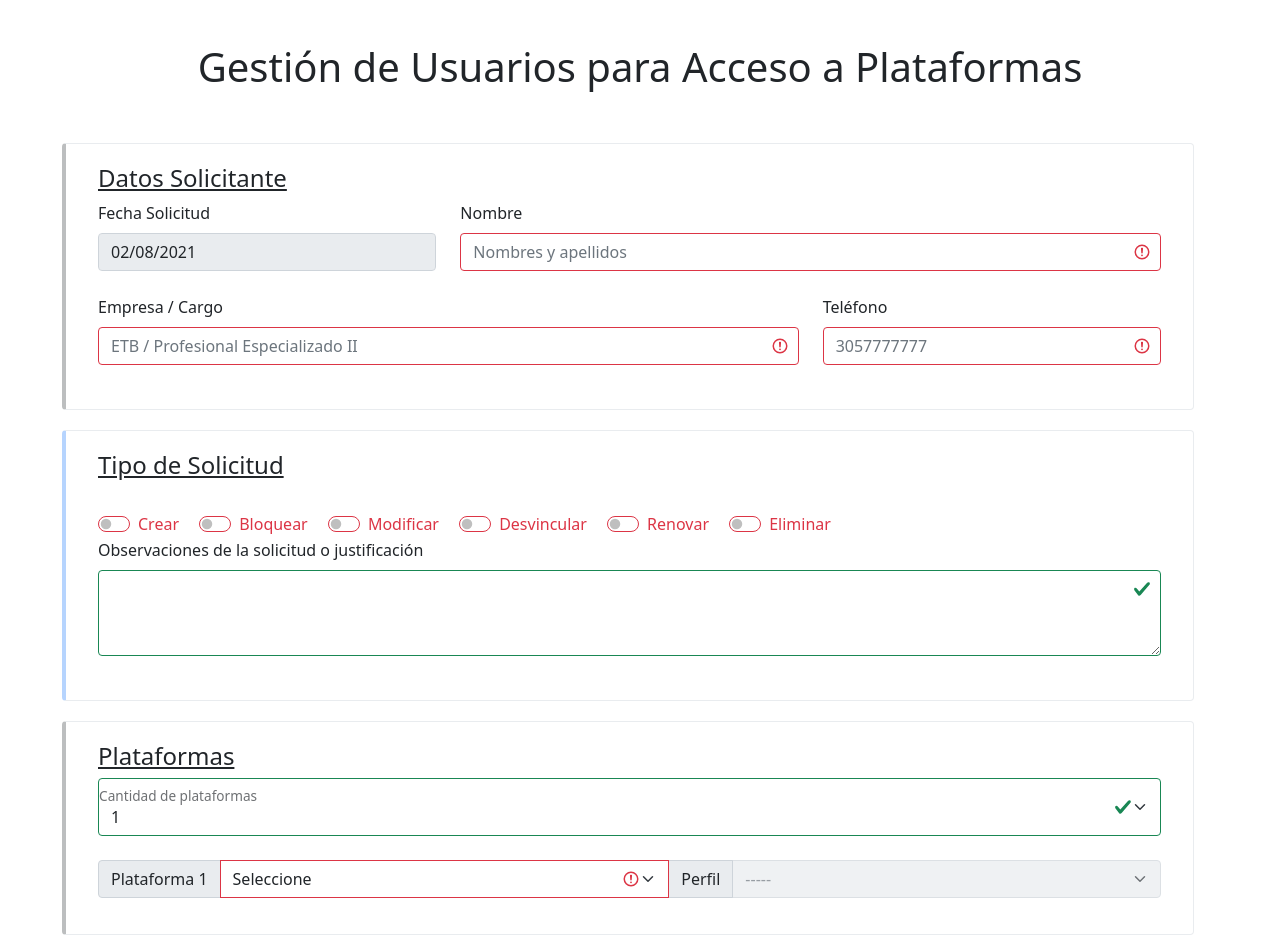
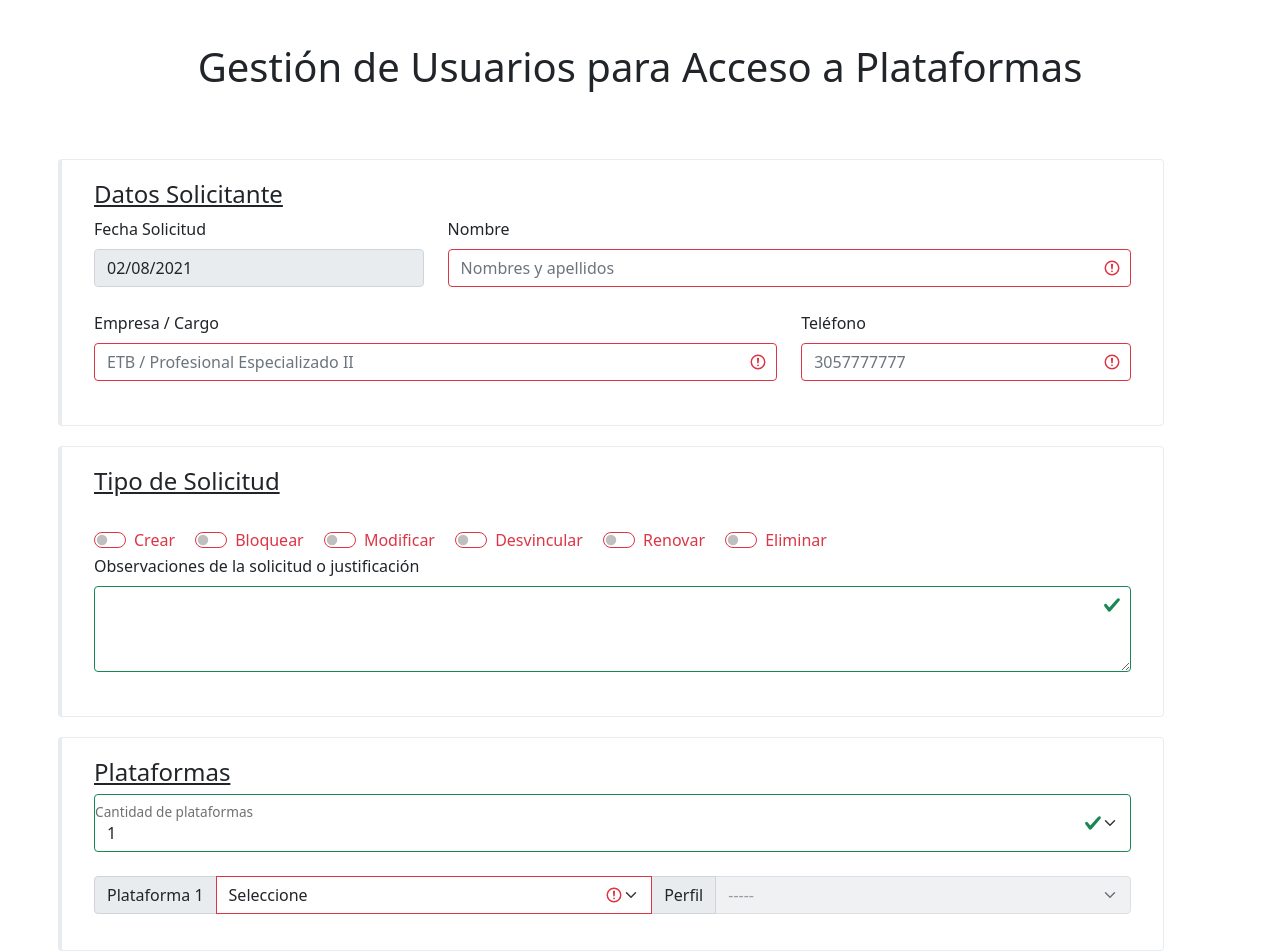
Before and after one commit to davicasg/Formato_GA, a plain HTML site: page index.html in a window 1280 px wide. Shown: the part 680-1632 px from the top of the page. Drawn offline with Linux system fonts and the light colour scheme.

Commit message:
Add files via upload

```diff
--- a/index.html
+++ b/index.html
@@ -90,10 +90,10 @@
 
 
     <!--FORMULARIO GESTIÓN ACCESO A PLATAFORMAS-->
-    <form class="row g-3 was-validated">
+    <form class="row was-validated">
 
       <!--Datos Solicitante-->
-      <div class="row bd-callout bd-callout-dark">
+      <div class="row bd-callout " style="width: 97%;">
         <br>
         <h4 class="text-decoration-underline ">Datos Solicitante</h4>
         <div class="col-md-4">
@@ -123,7 +123,7 @@
       </div>
 
       <!--Tipo solicitud-->
-      <div class="row bd-callout bd-callout-primary">
+      <div class="row bd-callout" style="width: 97%;">
         <div class="col">
 
         <h4 class="text-decoration-underline">Tipo de Solicitud</h4>
@@ -164,7 +164,7 @@
 
 
       <!--Plataformas-->
-      <div class="row bd-callout bd-callout-dark">
+      <div class="row bd-callout" style="width: 97%;">
         <br>
         <h4 class="text-decoration-underline">Plataformas</h4>
         <!--Selección Cantidad Plataformas-->
@@ -698,7 +698,7 @@
 
 
       <!--Relacion de Usuarios-->
-      <div class="row bd-callout bd-callout-primary" >
+      <div class="row bd-callout" style="width: 97%;">
 
         <h4 class="text-decoration-underline">Relación de Usuarios</h4>
 
@@ -759,7 +759,7 @@
 
 
       <!--Autorizadores-->
-      <div class="row bd-callout bd-callout-dark">
+      <div class="row bd-callout" style="width: 97%;">
         <h4 class="text-decoration-underline">Datos Autorizadores - Aprobadores</h4>
         <!--Datos Autorizado-->
         <div class="col-lg border-end border-5">
@@ -823,6 +823,7 @@
 
       <!--Botón Descarga-->
       <div class="d-grid gap-2 col-12 mx-auto">
+        <br>
         <button type="submit" class="btn btn-lg btn-primary">Descargar Formato</button>
       </div>
 
```
